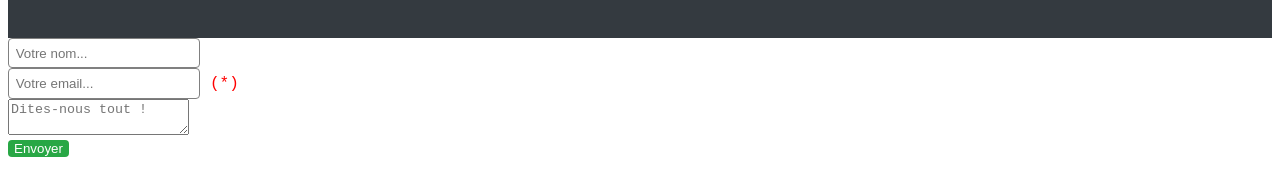
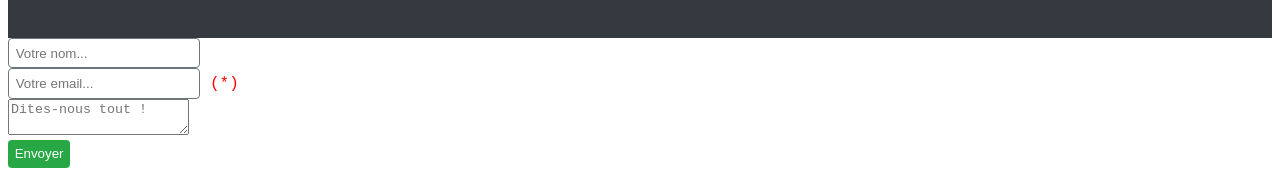
Before and after one commit to Jakkah/init_html, a plain HTML site: page index.html in a window 1280 px wide. Shown: the part 1104-1280 px from the top of the page. Drawn offline with Linux system fonts and the light colour scheme; files whose address does not match are found by name.

Commit message:
adjust form css

```diff
--- a/assets/css/forms.css
+++ b/assets/css/forms.css
@@ -5,14 +5,16 @@
 input{
     border-radius:.3em;
     padding: .5em;
-    border: solid 1px rgb(128, 128, 128);
+    border: solid 1px var(--secondary);
 }
 
 #send-btn{
-    background-color: #28a745;
-    color: #ffffff;
+    padding: 0.5em;
+    background-color: var(--success);
+    color: var(--light);
     border-radius:.3em;
     border: none;
+    transition: background-color 0.5s 0s ease-out;
 }
 #send-btn:hover{
     background-color: rgb(1, 83, 1);
```
